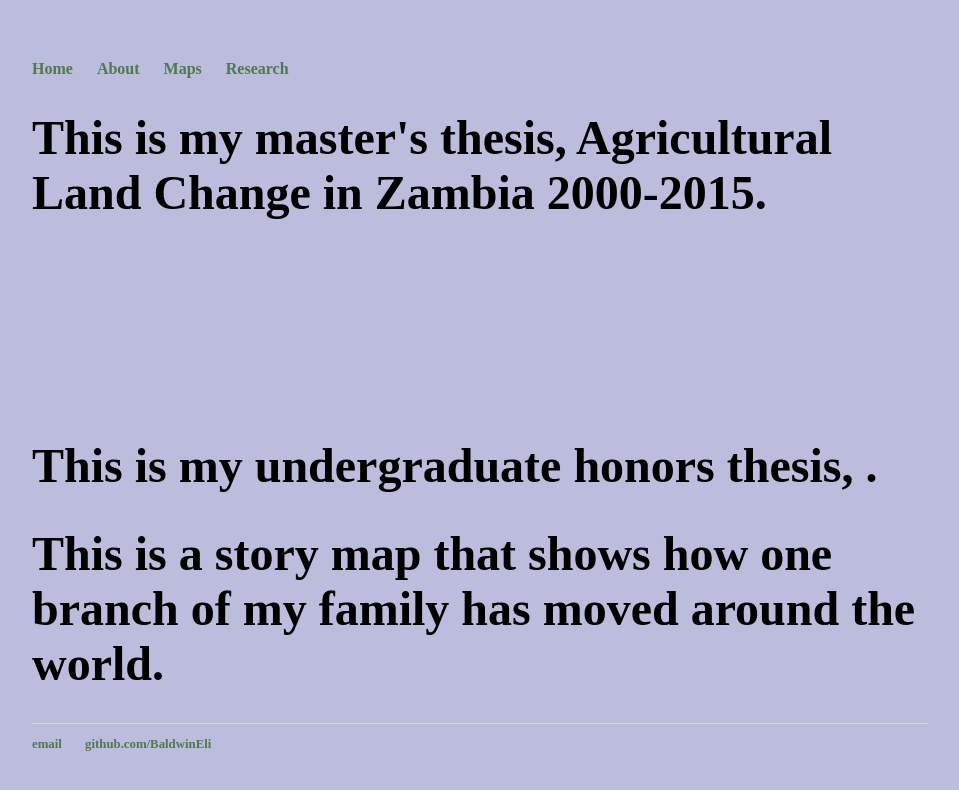
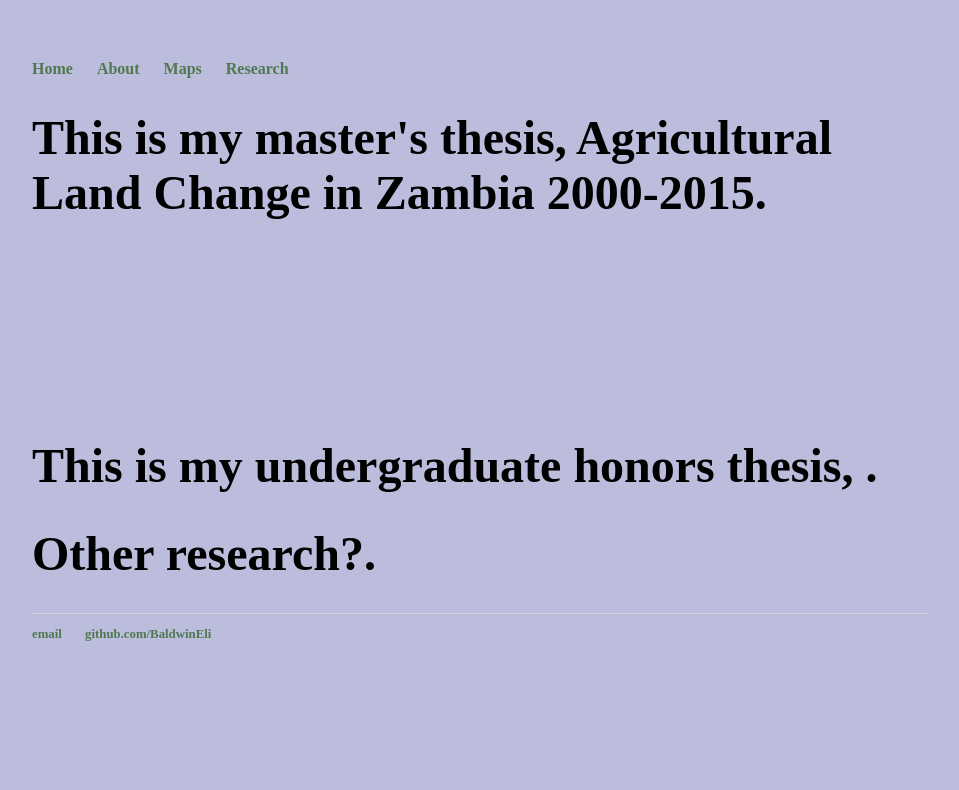
Before and after one commit to BaldwinEli/BaldwinEli.github.io, a Jekyll site: the page built from research/index.html, in a window 1280 px wide. Shown: the top 790 px of the page, without its empty margins (160-1119 px from the left). Built offline with Jekyll 4.4.1, drawn with Linux system fonts in a browser that asks for light colours.

Commit message:
Update index.html

```diff
--- a/research/index.html
+++ b/research/index.html
@@ -13,5 +13,5 @@ title: Examples of Eli's Work
 </div><!-- /.blurb -->
 
 <div class="blurb">
-	<h1>This is a story map that shows how one branch of my family has moved around the world.</h1>
+	<h1>Other research?.</h1>
 </div><!-- /.blurb -->
```
